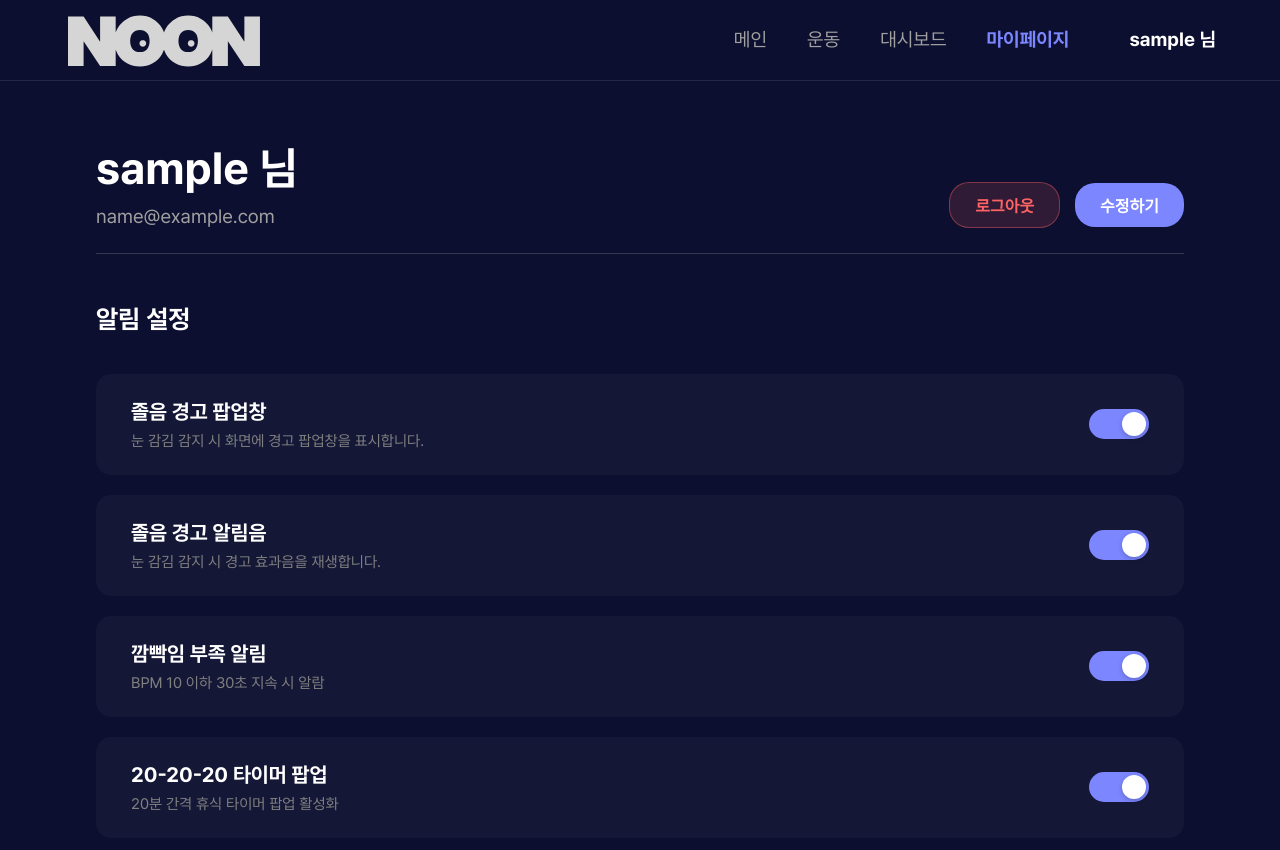
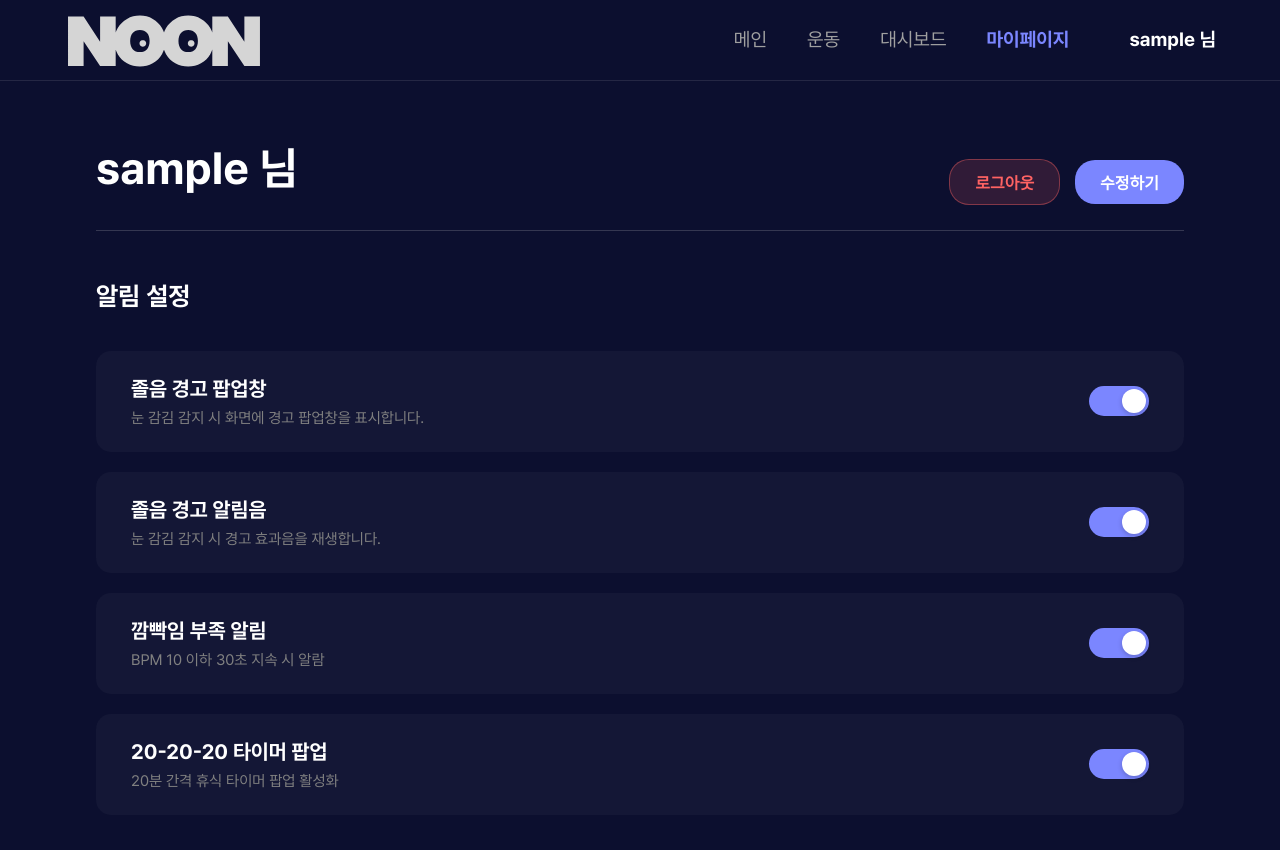
Before and after one commit to Inha02/HCI, a React (Create React App) app in the folder frontend/: page /mypage in a window 1280 px wide. Shown: the top 850 px of the page. Built offline with nearby package versions, Linux system fonts and the light colour scheme; sample sign-in values are in the browser's storage.

Commit message:
마이페이지 이메일 수정

```diff
--- a/frontend/src/pages/user/MyPage.jsx
+++ b/frontend/src/pages/user/MyPage.jsx
@@ -67,7 +67,6 @@ const MyPage = () => {
           <UserTextGroup>
             {/* 🎯 동적으로 세팅된 카카오 닉네임 표출 */}
             <Nickname>{userInfo.nickname} 님</Nickname>
-            <Email>{userInfo.email}</Email>
           </UserTextGroup>
           <UserActionGroup>
             {/* 🚪 로그아웃 버튼 */}
```
